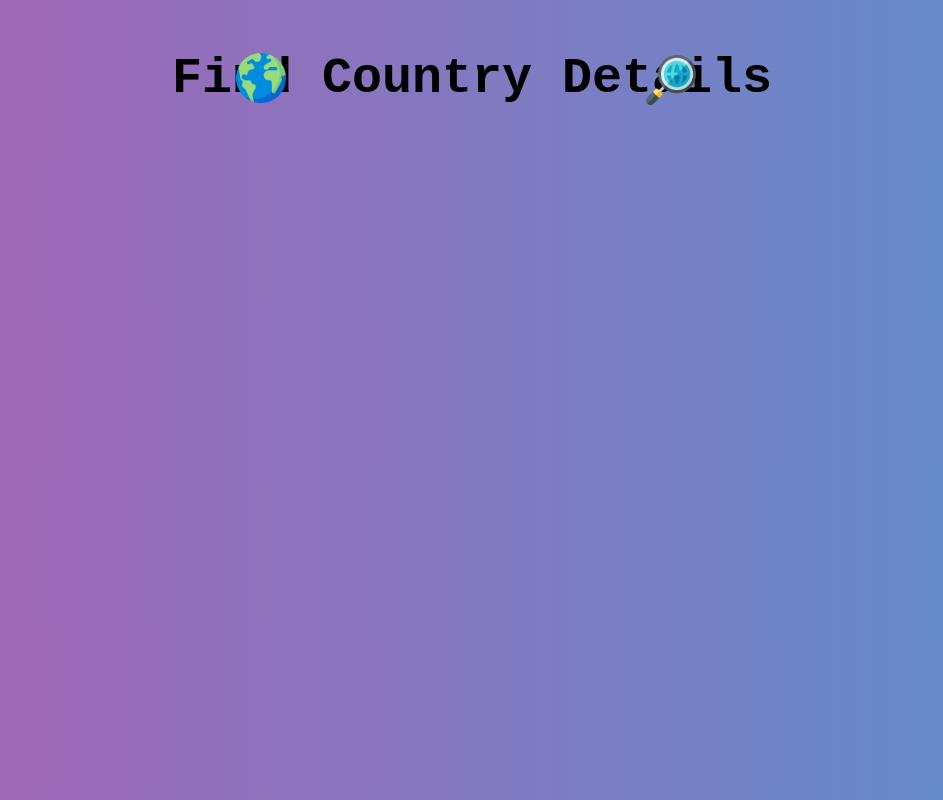
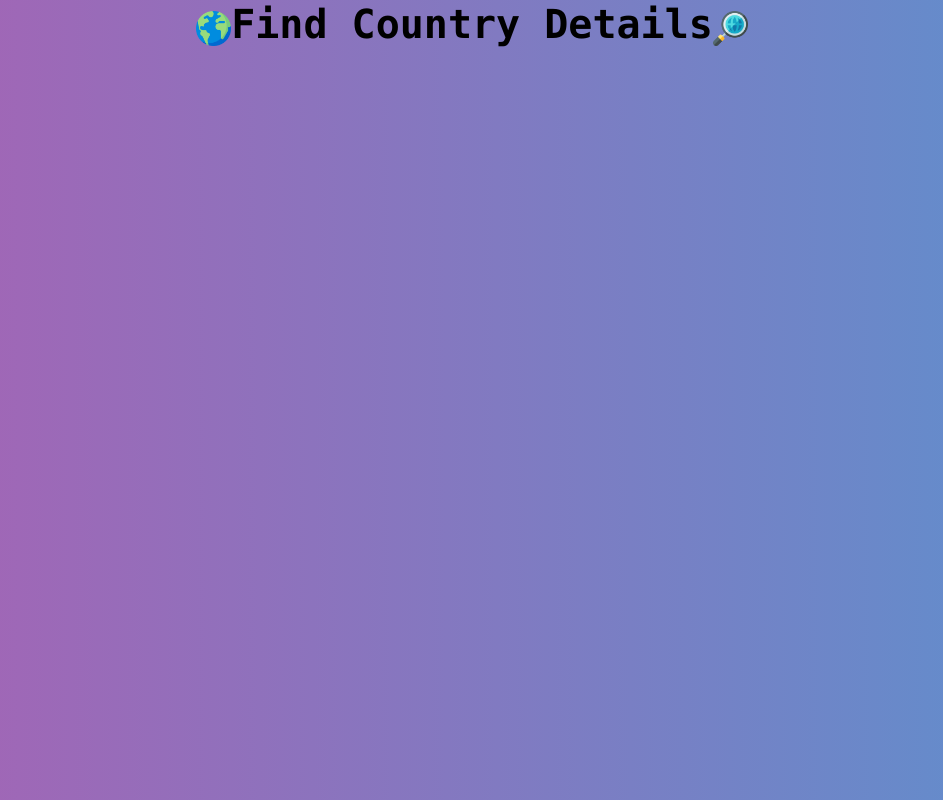
Before and after one commit to Himidiri/find-country, a plain HTML site: page index.html in a window 1280 px wide. Shown: the whole page, without its empty margins (168-1111 px from the left). Drawn offline with nearby package versions, Linux system fonts and the light colour scheme.

Commit message:
Added bootstrap

```diff
--- a/css/style.css
+++ b/css/style.css
@@ -14,34 +14,8 @@ body {
     rgb(169, 97, 179),
     rgb(92, 145, 206)
   );
-  color: #000000;
-  text-align: center;
-  font-family: monospace;
 }
 
-header {
-  margin: 50px;
-  font-size: 25px;
-  position: relative;
+.icon {
+  width: 35px;
 }
-
-.font-monospace {
-  font-family: monospace;
-  text-align: center;
-  font-weight: bold;
-}
-
-header img {
-  width: 50px;
-  margin-top: 3px;
-  position: absolute;
-}
-
-.earth {
-  left: 30%;
-}
-
-.search {
-  right: 31%;
-  top: 3%;
-}
--- a/index.html
+++ b/index.html
@@ -4,13 +4,25 @@
     <meta charset="UTF-8" />
     <meta name="viewport" content="width=device-width, initial-scale=1.0" />
     <link rel="stylesheet" href="css/style.css" />
+    <link
+      href="https://cdn.jsdelivr.net/npm/bootstrap@5.3.3/dist/css/bootstrap.min.css"
+      rel="stylesheet"
+      integrity="sha384-QWTKZyjpPEjISv5WaRU9OFeRpok6YctnYmDr5pNlyT2bRjXh0JMhjY6hW+ALEwIH"
+      crossorigin="anonymous"
+    />
     <title>Find Country</title>
   </head>
-  <body>
-    <header>
-      <img class="earth" src="images/icons/earth.png" alt="Earth" />
-      <h1 class="font-monospace">Find Country Details</h1>
-      <img class="search" src="images/icons/loupe.png" alt="search" />
+
+  <body class="font-monospace text-black">
+    <header class="d-flex align-items-center justify-content-center g-5">
+      <img class="icon" src="images/icons/earth.png" alt="Earth" />
+      <h1 class="fw-bold m-xxl-5">Find Country Details</h1>
+      <img class="icon" src="images/icons/loupe.png" alt="search" />
     </header>
+    <script
+      src="https://cdn.jsdelivr.net/npm/bootstrap@5.3.3/dist/js/bootstrap.bundle.min.js"
+      integrity="sha384-YvpcrYf0tY3lHB60NNkmXc5s9fDVZLESaAA55NDzOxhy9GkcIdslK1eN7N6jIeHz"
+      crossorigin="anonymous"
+    ></script>
   </body>
 </html>
```
